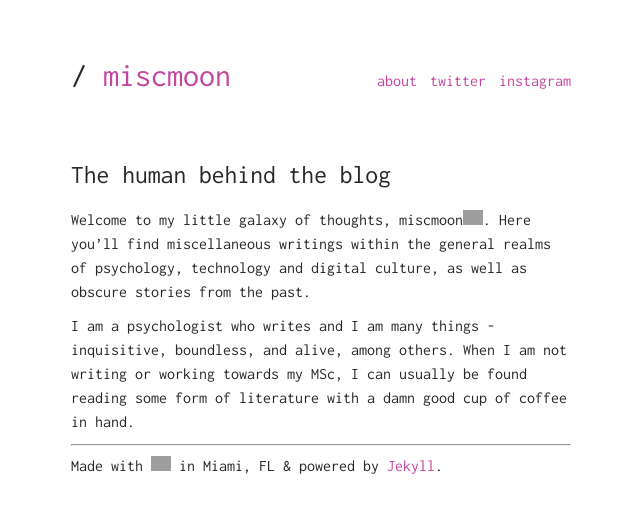
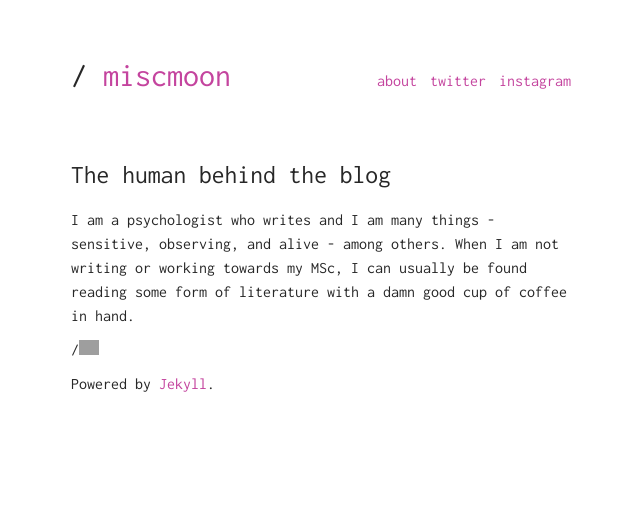
Before and after one commit to miscmoon/miscmoon.github.io, a Jekyll site: the page built from me/index.md, in a window 1280 px wide. Shown: the top 513 px of the page, without its empty margins (319-959 px from the left). Built offline with Jekyll 4.4.1, drawn with Linux system fonts in a browser that asks for light colours; grey boxes are pictures that could not be loaded.

Commit message:
Quick changes

```diff
--- a/me/index.md
+++ b/me/index.md
@@ -4,10 +4,8 @@
 title:  The human behind the blog
 ---
 
-Welcome to my little galaxy of thoughts, miscmoon:crescent_moon:. Here you’ll find miscellaneous writings within the general realms of psychology, technology and digital culture, as well as obscure stories from the past.
+I am a psychologist who writes and I am many things - sensitive, observing, and alive - among others. When I am not writing or working towards my MSc, I can usually be found reading some form of literature with a damn good cup of coffee in hand.
 
-I am a psychologist who writes and I am many things - inquisitive, boundless, and alive, among others. When I am not writing or working towards my MSc, I can usually be found reading some form of literature with a damn good cup of coffee in hand.
+/:crescent_moon:
 
----
-
-Made with :heart: in Miami, FL & powered by [Jekyll](http://jekyllrb.com).
+Powered by [Jekyll](http://jekyllrb.com).
```
Also changed, not shown: assets/img/ataquezombie.svg (deleted), assets/img/ataquezombie1.svg (deleted), assets/img/examen.JPG (deleted), assets/img/favicon.ico, assets/img/favicon.png (deleted), assets/img/img_4412_XX0_icon.ico (deleted), assets/img/kidney1.jpg (deleted), assets/img/kidney2.jpg (deleted), assets/img/king_color.svg (deleted), assets/img/lol-contributions.png (deleted), assets/img/new-blog-who-dis.png (deleted), assets/img/steampunk.svg (deleted), assets/img/steampunk_1.svg (deleted), 1 other file.
